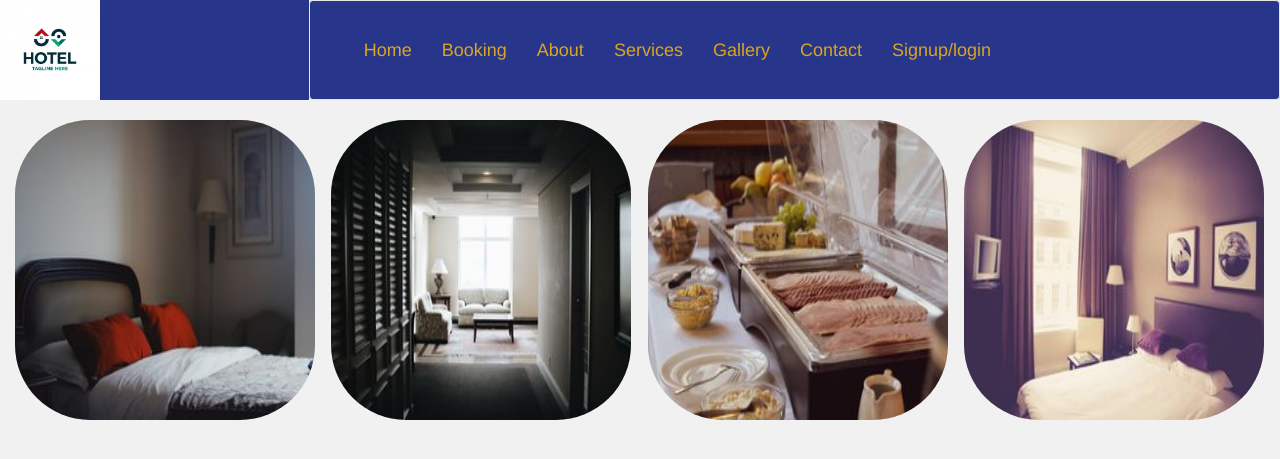
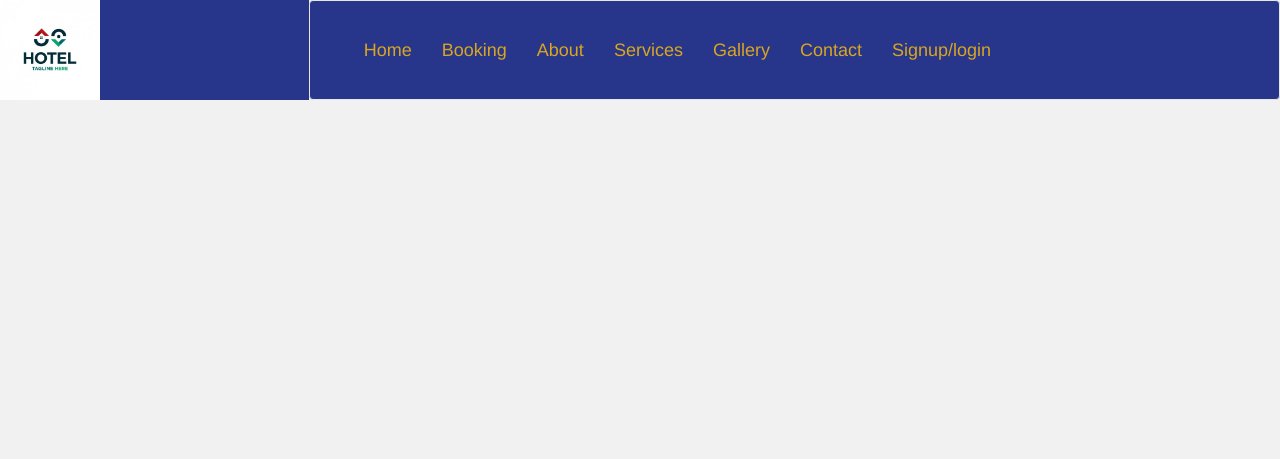
Before and after one commit to rish2ind/Hotel-Management, a PHP site: page /gallery-user.php in a window 1280 px wide. Shown: the top 459 px of the page. Run offline with PHP 8.4, Linux system fonts and the light colour scheme; data that the repository does not hold is empty; some libraries are stand-ins or nearby versions.

Commit message:
Make whole gallery page dynamic

```diff
--- a/gallery-user.php
+++ b/gallery-user.php
@@ -2,7 +2,7 @@
     include('header.php');
 ?>
            <div class="container-fluid">
-            <div class="row">
+     <!--       <div class="row">
             <div class="col-md-3">
              <div id="hover">
        <img src="Images/Gallery/image1.jpg"  class="img-responsive" width="300px" alt="">
@@ -25,14 +25,14 @@
        <img src="Images/Gallery/image4.jpg" class="img-responsive" width="300px" alt="">
       </div>
       </div>
-      </div>
+      </div> -->
       <div class="row" style="margin-top: 10px;">
          <?php include('user-connect.php');
           $sqlgallery = "select * from gallery";
           $rungallery = mysqli_query($conn, $sqlgallery);
           while ($datagallery = mysqli_fetch_array($rungallery)) {
           ?>
-          <div class="col-md-3">
+          <div class="col-md-3" style="margin-top: 10px;">
               <div id="hover">
                   <img src="Admin_Block/Gallery/<?php echo $datagallery['pic']; ?>" alt="" class="img-responsive">
               </div>
@@ -41,10 +41,6 @@
           <?php } ?>
       </div>
        </div>
-
-
-
-
         <script src="https://ajax.googleapis.com/ajax/libs/jquery/1.11.3/jquery.min.js"></script>
   <script src="https://maxcdn.bootstrapcdn.com/bootstrap/3.3.5/js/bootstrap.min.js"></script>
   <script src="Personal-Validation.js"></script>
```
